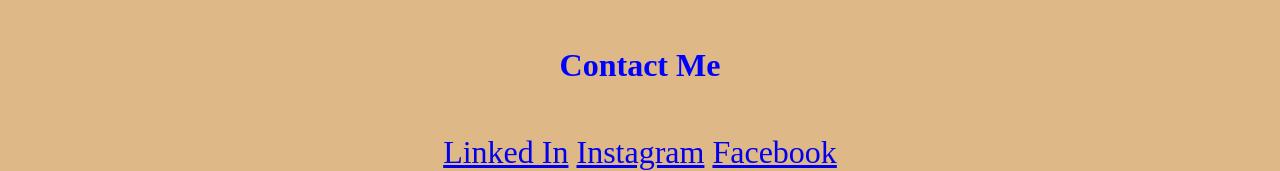
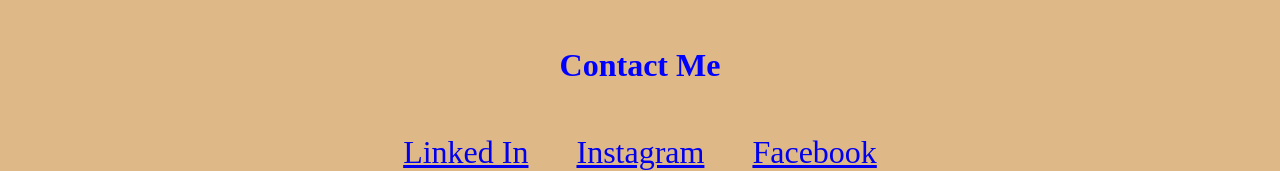
Before and after one commit to shiva1753/Capstone-Project, a plain HTML site: page index.html in a window 1280 px wide. Shown: the part 1630-1801 px from the top of the page. Drawn offline with Linux system fonts and the light colour scheme.

Commit message:
Update index.html

```diff
--- a/index.html
+++ b/index.html
@@ -53,9 +53,9 @@
   <div class="last">
     <h1 class="h1g1">Contact Me</h1>
     <div class="social">
-      <a href="https://www.linkedin.com/in/shivansh-rana-3678b72a5/">Linked In</a>
-      <a href="https://www.instagram.com/shivansh_rana175/">Instagram</a>
-      <a href="https://www.facebook.com/shivansh.rana.7583">Facebook</a>
+      <a class="a" href="https://www.linkedin.com/in/shivansh-rana-3678b72a5/">Linked In</a>
+      <a class="a" href="https://www.instagram.com/shivansh_rana175/">Instagram</a>
+      <a class="a" href="https://www.facebook.com/shivansh.rana.7583">Facebook</a>
     </div>
 
   </div>
```
